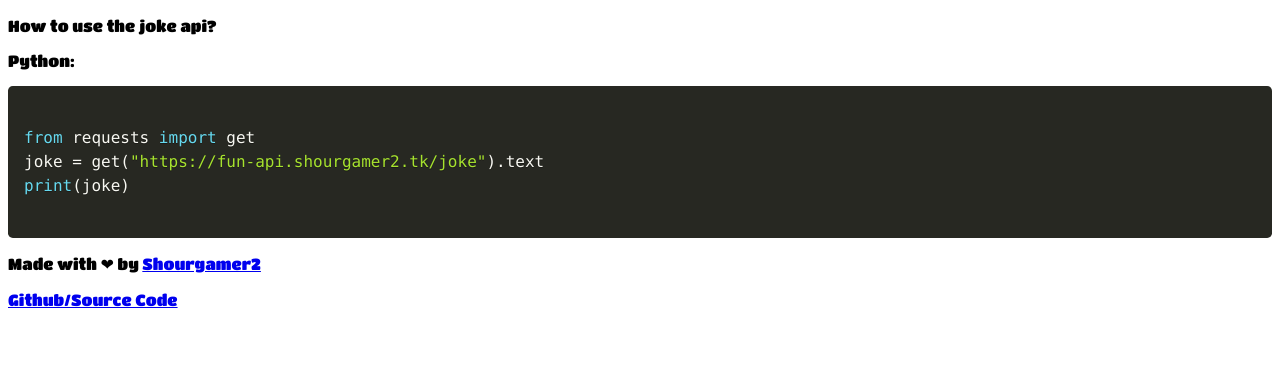
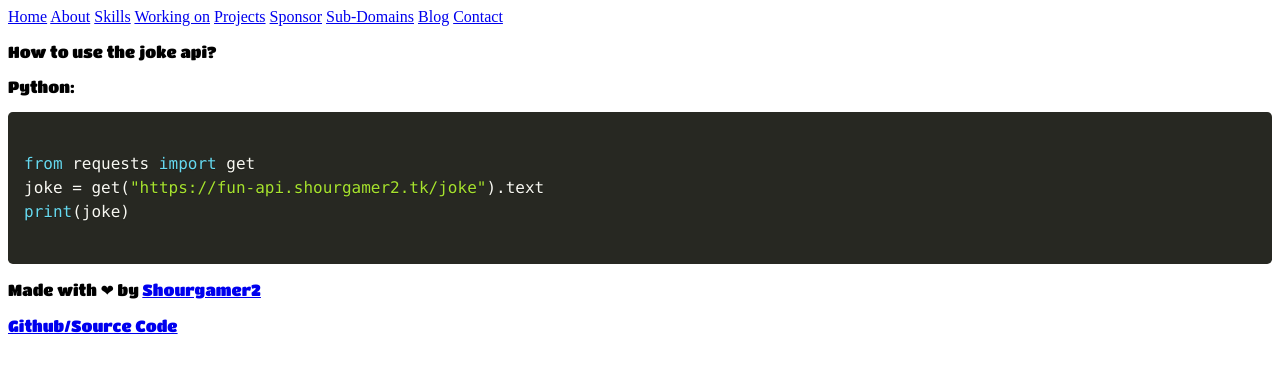
Before and after one commit to nestedbytes/fun-api, a Flask app: page / in a window 1280 px wide. Shown: the top 373 px of the page. Run offline with Flask 2, Linux system fonts and the light colour scheme; some web fonts are replaced.

Commit message:
Update index.html

```diff
--- a/templates/index.html
+++ b/templates/index.html
@@ -2,6 +2,17 @@
 <html lang="en">
 
 <head>
+	    <div class="topnav">
+       <a  href="https://shourgamer2.tk/">Home</a>
+      <a href="https://shourgamer2.tk#About">About</a>
+      <a href="https://shourgamer2.tk#Skills">Skills</a>
+ <a href="https://shourgamer2.tk#Working-On">Working on</a>
+      <a href="https://shourgamer2.tk#Projects">Projects</a>
+          <a href="https://shourgamer2.tk#Sponsor">Sponsor</a>
+	       <a class="active"href="https://shourgamer2.tk#Sdomains">Sub-Domains</a>
+    <a href="https://blog.shourgamer2.tk/">Blog</a>
+	    <a href="https://shourgamer2.tk#Contact">Contact</a>
+        <title> Fun Api </title>
     <meta charset="UTF-8">
     <meta name="viewport" content="width=device-width, initial-scale=1.0">
     <link rel="preconnect" href="https://fonts.gstatic.com">
@@ -12,7 +23,7 @@
 <link rel="preconnect" href="https://fonts.googleapis.com">
 <link rel="preconnect" href="https://fonts.gstatic.com" crossorigin>
 <link href="https://fonts.googleapis.com/css2?family=Anton&family=Lobster&family=Pacifico&family=Titan+One&display=swap" rel="stylesheet">
-    <title>Fun Api</title>
+
 </head>
 
 <body>
```
